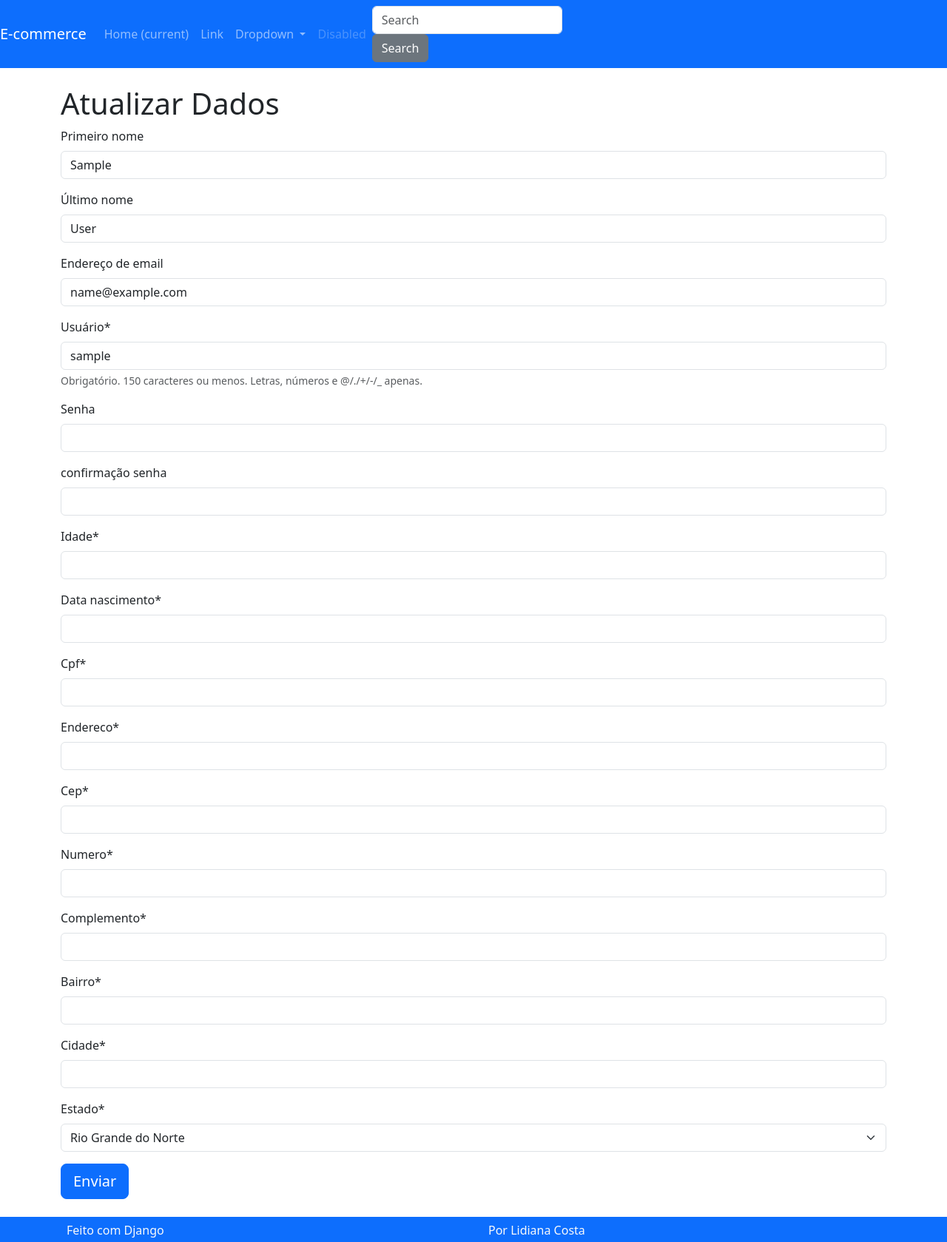
After one commit to Lidianacosta/E-commerce, a Django app: page /perfil/ in a window 1280 px wide. The commit adds this page. Shown: the whole page at 74% size. Run offline with Django 5.2, Linux system fonts and the light colour scheme; the visitor is signed in with stand-in values (Sample User, id 1); data that the repository does not hold is empty; some libraries are stand-ins or nearby versions.

Commit message:
add criar, atualizar perfil e modificações

```diff
--- /dev/null
+++ b/perfil/forms.py
@@ -0,0 +1,91 @@
+from django import forms
+from .models import PerfilUsuario
+from django.contrib.auth.models import User
+
+
+class PerfilForm(forms.ModelForm):
+    class Meta:
+        model = PerfilUsuario
+        exclude = ("user",)
+
+
+class UserForm(forms.ModelForm):
+    password = forms.CharField(
+        required=False,
+        widget=forms.PasswordInput(),
+        label='Senha'
+    )
+
+    password2 = forms.CharField(
+        required=False,
+        widget=forms.PasswordInput(),
+        label='confirmação senha'
+    )
+
+    def __init__(self, usuario=None, *args, **kwargs):
+        super().__init__(*args, **kwargs)
+        self.usuario = usuario
+
+    class Meta:
+        model = User
+        fields = (
+            'first_name', 'last_name', 'email',
+            'username', 'password', 'password2'
+        )
+
+    def clean(self, *args, **kwargs):
+        super().clean(*args, **kwargs)
+        cleaned_data = self.cleaned_data
+
+        username = cleaned_data.get('username')
+        email_data = cleaned_data.get('email')
+        password = cleaned_data.get('password')
+        password2 = cleaned_data.get('password2')
+
+        usuario_db = User.objects.filter(username__exact=username).first()
+        usuario_email_db = User.objects.filter(email__exact=email_data).first()
+
+        if self.usuario:
+            if usuario_db and not self.usuario.is_authenticated:
+                self.add_error('username', 'Username já existe')
+
+            if password:
+                if password != password2:
+                    self.add_error('password', 'As duas senhas não confere')
+                    self.add_error('password2', 'As duas senhas não confere')
+
+                if len(password) < 6:
+                    self.add_error(
+                        'password',
+                        'Sua senha precisa pelo menos 6 caracteres'
+                    )
+
+            if usuario_email_db != self.usuario:
+                self.add_error('email', 'Email já existe')
+
+        else:
+            if usuario_db:
+                self.add_error('username', 'Username já existe')
+
+            if not password:
+                self.add_error('password', 'Este campo é obrigatório')
+            if not password2:
+                self.add_error('password2', 'Este campo é obrigatório')
+
+            if password:
+                if password != password2:
+                    self.add_error(
+                        'password', 'As duas senhas não confere')
+                    self.add_error(
+                        'password2', 'As duas senhas não confere')
+
+                if len(password) < 6:
+                    self.add_error(
+                        'password',
+                        'Sua senha precisa pelo menos 6 caracteres'
+                    )
+
+            if usuario_email_db:
+                self.add_error('email', 'Email já existe')
+
+        return cleaned_data
--- a/perfil/models.py
+++ b/perfil/models.py
@@ -2,7 +2,6 @@ import re
 from django.db import models
 from django.contrib.auth.models import User
 from django.forms import ValidationError
-
 from utils.valida_cpf import valida_cpf
 
 # Create your models here.
@@ -70,7 +69,7 @@ class PerfilUsuario(models.Model):
 
         if not re.search(r'^[0-9]{0,}$', self.cep):
             error_messages.update({
-                'cpf': 'Cep inválido, digite os 8 digitos do CEP',
+                'cep': 'CEP inválido, digite os 8 digitos do CEP',
             })
 
         if error_messages:
--- /dev/null
+++ b/perfil/templates/perfil/atualizar.html
@@ -0,0 +1,5 @@
+{% extends 'perfil/criar.html'%}
+
+{% block title %}Update{% endblock title %}
+
+{% block cadastro %}<h1>Atualizar Dados</h1> {% endblock cadastro %}
--- /dev/null
+++ b/perfil/templates/perfil/criar.html
@@ -0,0 +1,30 @@
+{% extends 'global/base.html' %}
+{% load crispy_forms_tags %}
+
+{% block title %}Home{% endblock title %}
+
+{% block content %}
+<div class="row">
+    {% if not request.user.is_authenticated %}
+    <div class="col-lg">
+        <h1>Login</h1>
+    </div>
+    {% endif %}
+    <div class="col-lg">
+        {% block cadastro %}<h1>Cadastro</h1> {% endblock cadastro %}
+        <form method="POST" action="{% url 'perfil:criar' %}">
+            {% csrf_token %}
+            {{ user_form|crispy }}
+            {{ perfil_form|crispy }}
+            <div class="row">
+                <div class="col">
+                    <button type="submit" class="btn btn-primary btn-block btn-lg">
+                        Enviar
+                    </button>
+                </div>
+            </div>
+        </form>
+    </div>
+</div>
+
+{% endblock content %}
--- a/perfil/views.py
+++ b/perfil/views.py
@@ -1,10 +1,107 @@
-from django.shortcuts import render
+from django.shortcuts import render, get_object_or_404
 from django.views.generic import View
+from .forms import UserForm, PerfilForm
+from .models import PerfilUsuario
+from django.contrib import auth
+from django.contrib.auth.models import User
+import copy
 # Create your views here.
 
 
-class CriarView(View):
-    pass
+class BasePerfil(View):
+    template_name = 'perfil/criar.html'
+
+    def setup(self, *args, **kwargs):
+        super().setup(*args, **kwargs)
+        self.carrinho = copy.deepcopy(self.request.session.get('carrinho', {}))
+        usuario = self.request.user
+        self.perfil = None
+
+        if self.request.user.is_authenticated:
+            self.perfil = PerfilUsuario.objects.filter(user=usuario).first()
+            self.context = {
+                'user_form': UserForm(
+                    data=self.request.POST or None,
+                    usuario=usuario,
+                    instance=usuario,
+                ),
+                'perfil_form': PerfilForm(
+                    data=self.request.POST or None,
+                    instance=self.perfil,
+                ),
+            }
+        else:
+            self.context = {
+                'user_form': UserForm(data=self.request.POST or None),
+                'perfil_form': PerfilForm(data=self.request.POST or None),
+            }
+
+        self.user_form = self.context['user_form']
+        self.perfil_form = self.context['perfil_form']
+
+        if self.request.user.is_authenticated:
+            self.template_name = 'perfil/atualizar.html'
+
+        self.renderizar = render(
+            self.request, self.template_name, self.context)
+
+    def get(self, *args, **kwargs):
+        return self.renderizar
+
+
+class CriarView(BasePerfil):
+    def post(self, *args, **kwargs):
+        if not self.user_form.is_valid() or not self.perfil_form.is_valid():
+            return self.renderizar
+
+        username = self.user_form.cleaned_data.get('username')
+        password = self.user_form.cleaned_data.get('password')
+        email = self.user_form.cleaned_data.get('email')
+        first_name = self.user_form.cleaned_data.get('first_name')
+        last_name = self.user_form.cleaned_data.get('last_name')
+
+        if self.request.user.is_authenticated:
+            usuario = get_object_or_404(
+                User,
+                username__exact=self.request.user.username
+            )
+            usuario.username = username
+            usuario.email = email
+            usuario.first_name = first_name
+            usuario.last_name = last_name
+            if password:
+                usuario.set_password(password)
+            usuario.save()
+
+            if not self.perfil:
+                perfil = PerfilUsuario(
+                    **self.perfil_form.cleaned_data, user=usuario
+                )
+                perfil.save()
+            else:
+                perfil = self.perfil_form.save(commit=False)
+                perfil.user = usuario
+                perfil.save()
+        else:
+            usuario = self.user_form.save(commit=False)
+            usuario.set_password(password)
+            usuario.save()
+
+            perfil = self.perfil_form.save(commit=False)
+            perfil.user = usuario
+            perfil.save()
+
+        if password:
+            authenticate = auth.authenticate(
+                self.request, username=username, password=password
+            )
+
+            if authenticate:
+                auth.login(self.request, usuario)
+
+        self.request.session['carrinho'] = self.carrinho
+        self.request.session.save()
+        return self.renderizar
 
 
 class UpdateView(View):
--- a/utils/utils.py
+++ b/utils/utils.py
@@ -3,10 +3,14 @@ def formata_preco(value):
 
 
 def carrinho_quantidade_total(carrinho):
+    if not carrinho:
+        return 0
     return sum([item.get('quantidade') for item in carrinho.values()])
 
 
 def carrinho_total(carrinho):
+    if not carrinho:
+        return 0
     return sum(
         [
             item.get('preco_quantitativo_promocional')
```
Also changed, not shown: produto/templates/produto/resumo.html (added, +97 -0 lines), project/settings.py (+6 -2 lines), produto/migrations/0003_alter_produto_slug.py (added), produto/templates/produto/lista.html (line endings or trailing spaces), templates/partials/_nav.html (line endings or trailing spaces).
